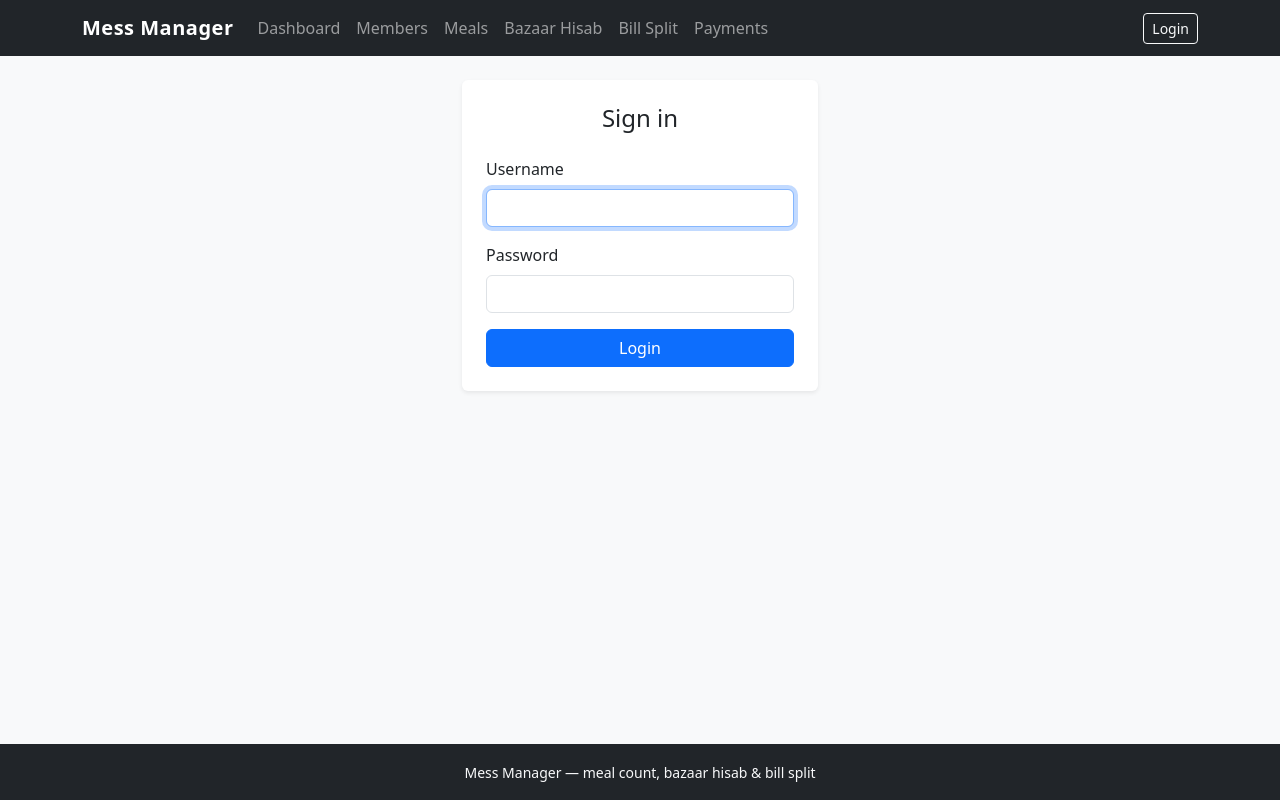
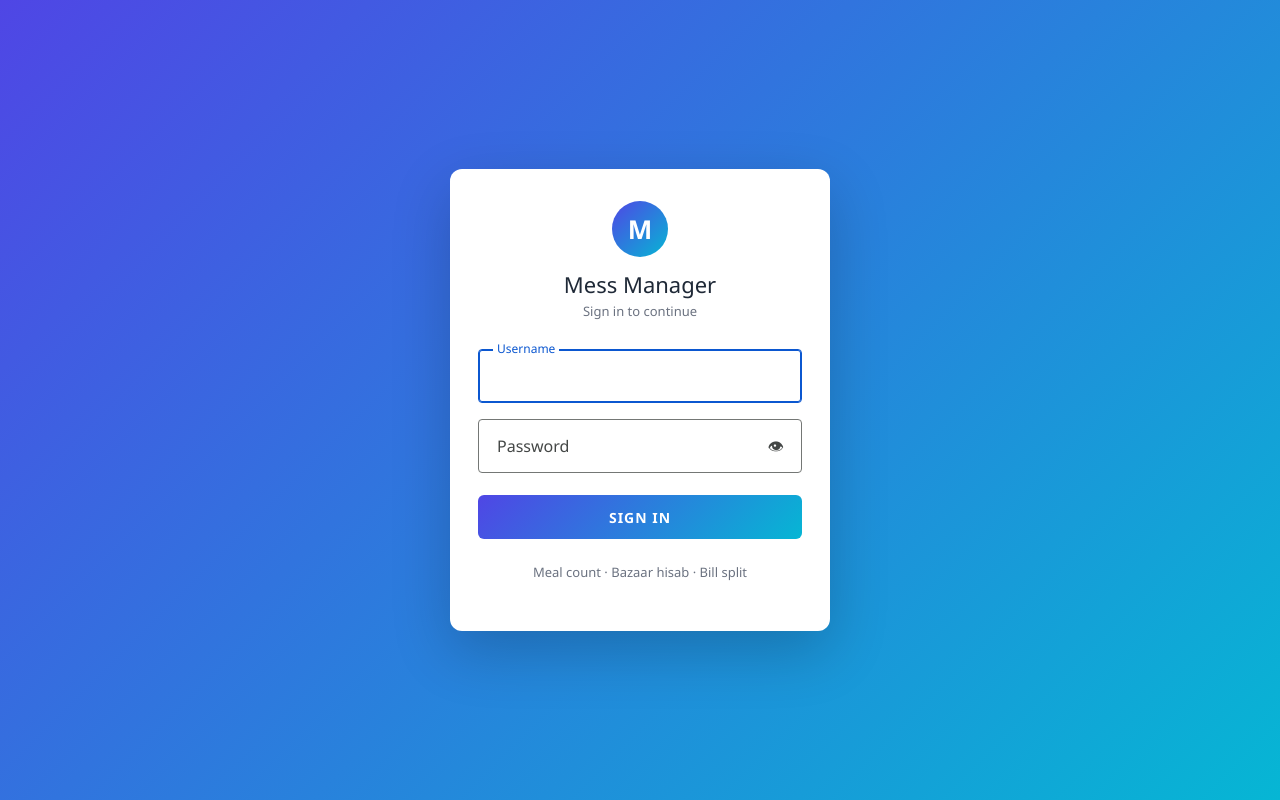
Before and after one commit to RAKIB6348/mess-management, a Django app: page /login/ in a window 1280 px wide. Run offline with Django 5.2, Linux system fonts and the light colour scheme.

Commit message:
Add styled login page (gradient card, floating labels, password toggle)

```diff
--- a/templates/registration/login.html
+++ b/templates/registration/login.html
@@ -1,28 +1,261 @@
-{% extends "base.html" %}
-{% block title %}Login &mdash; Mess Manager{% endblock %}
-{% block content %}
-<div class="row justify-content-center">
-  <div class="col-md-5 col-lg-4">
-    <div class="card shadow-sm">
-      <div class="card-body p-4">
-        <h2 class="h4 mb-4 text-center">Sign in</h2>
+<!DOCTYPE html>
+<html lang="en">
+<head>
+  <meta charset="UTF-8">
+  <meta name="viewport" content="width=device-width, initial-scale=1">
+  <title>Login &mdash; Mess Manager</title>
+
+  <link
+    href="https://cdn.jsdelivr.net/npm/bootstrap@5.3.3/dist/css/bootstrap.min.css"
+    rel="stylesheet">
+
+  <style>
+    body {
+      min-height: 100vh;
+      display: flex;
+      align-items: center;
+      justify-content: center;
+      margin: 0;
+      padding: 20px;
+      font-family: "Segoe UI", Tahoma, sans-serif;
+      background: linear-gradient(135deg, #4f46e5, #06b6d4);
+    }
+
+    .login-wrapper {
+      width: 100%;
+      max-width: 380px;
+    }
+
+    .login-card {
+      padding: 32px 28px;
+      border-radius: 12px;
+      background: #fff;
+      box-shadow: 0 20px 60px rgb(0 0 0 / 20%);
+    }
+
+    .brand {
+      margin-bottom: 28px;
+      text-align: center;
+    }
+
+    .brand-logo {
+      display: grid;
+      width: 56px;
+      height: 56px;
+      margin: 0 auto 14px;
+      place-items: center;
+      border-radius: 50%;
+      background: linear-gradient(135deg, #4f46e5, #06b6d4);
+      color: #fff;
+      font-size: 26px;
+      font-weight: 700;
+    }
+
+    .brand-title {
+      margin-bottom: 4px;
+      color: #1f2937;
+      font-size: 22px;
+    }
+
+    .brand-subtitle {
+      color: #6b7280;
+      font-size: 13px;
+    }
+
+    .login-form {
+      display: flex;
+      flex-direction: column;
+      gap: 16px;
+    }
+
+    .form-group {
+      position: relative;
+    }
+
+    .form-group input {
+      width: 100%;
+      height: 54px;
+      padding: 18px 15px 6px;
+      border: 1px solid #747775;
+      border-radius: 4px;
+      outline: none;
+      background: transparent;
+      color: #1f1f1f;
+      font: 16px Arial, sans-serif;
+      transition: border-color 0.2s, box-shadow 0.2s;
+    }
+
+    .form-group input:focus {
+      border-color: #0b57d0;
+      box-shadow: inset 0 0 0 1px #0b57d0;
+    }
+
+    .form-group label {
+      position: absolute;
+      top: 50%;
+      left: 15px;
+      padding: 0 4px;
+      transform: translateY(-50%);
+      background: #fff;
+      color: #444746;
+      font-size: 16px;
+      pointer-events: none;
+      transition: 0.2s ease;
+    }
+
+    .form-group input:focus + label,
+    .form-group input:not(:placeholder-shown) + label {
+      top: 0;
+      color: #0b57d0;
+      font-size: 12px;
+      font-weight: 500;
+    }
+
+    .password-input {
+      padding-right: 44px !important;
+    }
+
+    .toggle-password {
+      position: absolute;
+      top: 50%;
+      right: 12px;
+      transform: translateY(-50%);
+      border: 0;
+      background: transparent;
+      color: #444746;
+      cursor: pointer;
+    }
+
+    .form-row {
+      display: flex;
+      justify-content: space-between;
+      align-items: center;
+      font-size: 13px;
+    }
+
+    .checkbox-wrap {
+      display: flex;
+      align-items: center;
+      gap: 6px;
+      color: #6b7280;
+      cursor: pointer;
+    }
+
+    .checkbox-wrap input {
+      accent-color: #0b57d0;
+    }
+
+    .alert-error {
+      padding: 10px 12px;
+      border: 1px solid #fca5a5;
+      border-radius: 6px;
+      background: #fef2f2;
+      color: #b91c1c;
+      font-size: 13px;
+    }
+
+    .btn-login {
+      height: 44px;
+      margin-top: 6px;
+      border: 0;
+      border-radius: 6px;
+      background: linear-gradient(135deg, #4f46e5, #06b6d4);
+      color: #fff;
+      font-size: 14px;
+      font-weight: 600;
+      letter-spacing: 1px;
+      cursor: pointer;
+    }
+
+    .btn-login:hover {
+      opacity: 0.92;
+    }
+
+    .form-footer {
+      margin-top: 8px;
+      color: #6b7280;
+      font-size: 13px;
+      text-align: center;
+    }
+
+    @media (max-width: 480px) {
+      .login-card {
+        padding: 24px 20px;
+      }
+
+      .brand-title {
+        font-size: 20px;
+      }
+    }
+  </style>
+</head>
+<body>
+  <main class="login-wrapper">
+    <section class="login-card">
+      <header class="brand">
+        <div class="brand-logo">M</div>
+        <h1 class="brand-title">Mess Manager</h1>
+        <p class="brand-subtitle">Sign in to continue</p>
+      </header>
+
       {% if form.errors %}
-          <div class="alert alert-danger">Invalid username or password.</div>
+        <div class="alert-error" style="margin-bottom: 16px;">
+          Invalid username or password. Please try again.
+        </div>
       {% endif %}
-        <form method="post">
+
+      <form class="login-form" method="post" action="">
         {% csrf_token %}
-          <div class="mb-3">
-            <label for="id_username" class="form-label">Username</label>
-            <input type="text" name="username" class="form-control" id="id_username" required autofocus>
+
+        <div class="form-group">
+          <input
+            type="text"
+            id="id_username"
+            name="username"
+            placeholder=" "
+            autocomplete="username"
+            required
+            autofocus>
+          <label for="id_username">Username</label>
         </div>
-          <div class="mb-3">
-            <label for="id_password" class="form-label">Password</label>
-            <input type="password" name="password" class="form-control" id="id_password" required>
+
+        <div class="form-group">
+          <input
+            class="password-input"
+            type="password"
+            id="id_password"
+            name="password"
+            placeholder=" "
+            autocomplete="current-password"
+            required>
+          <label for="id_password">Password</label>
+          <button
+            class="toggle-password"
+            type="button"
+            aria-label="Show password"
+            onclick="togglePassword()">
+            &#128065;
+          </button>
         </div>
-          <button type="submit" class="btn btn-primary w-100">Login</button>
+
+        <button type="submit" class="btn-login">SIGN IN</button>
+
+        <p class="form-footer">
+          Meal count &middot; Bazaar hisab &middot; Bill split
+        </p>
       </form>
-      </div>
-    </div>
-  </div>
-</div>
-{% endblock %}
+    </section>
+  </main>
+
+  <script>
+    function togglePassword() {
+      const input = document.getElementById("id_password");
+      const button = document.querySelector(".toggle-password");
+      const showing = input.type === "password";
+
+      input.type = showing ? "text" : "password";
+      button.setAttribute("aria-label", showing ? "Hide password" : "Show password");
+    }
+  </script>
+</body>
+</html>
```
Lines whose indentation alone changed are shown as unchanged.
